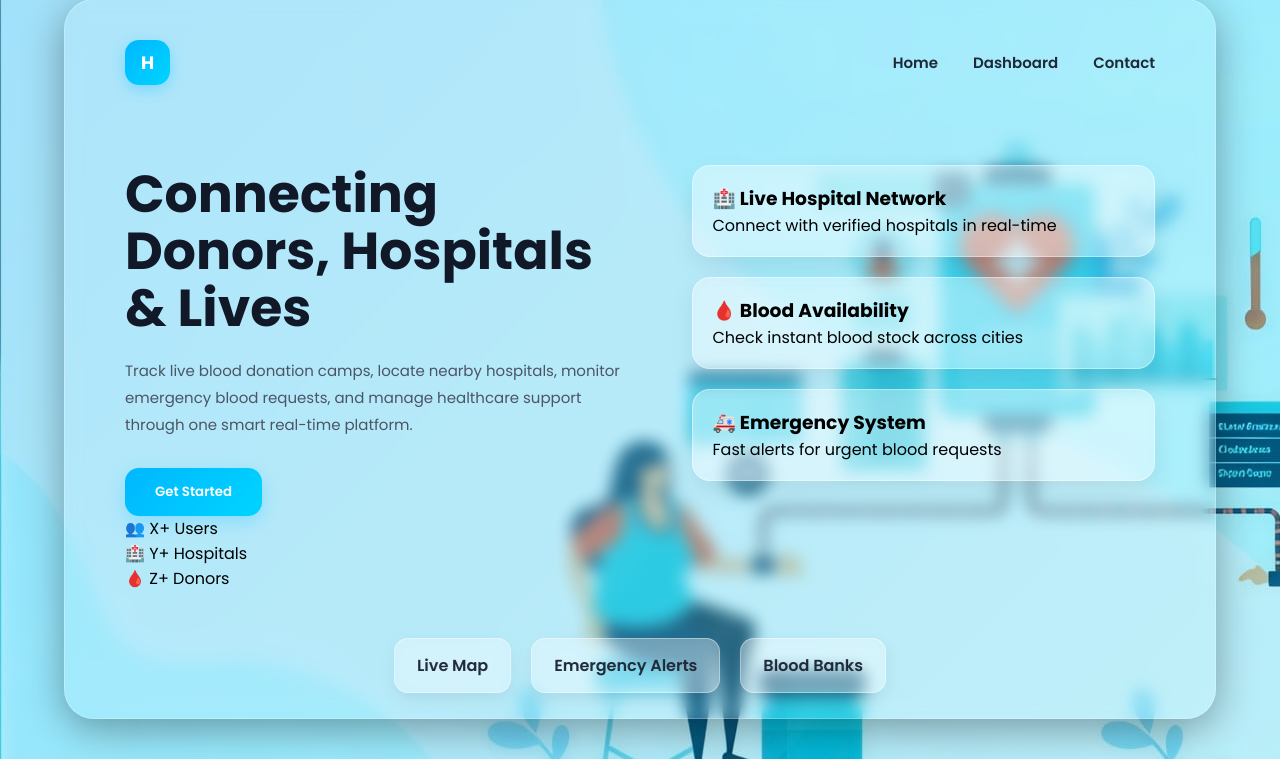
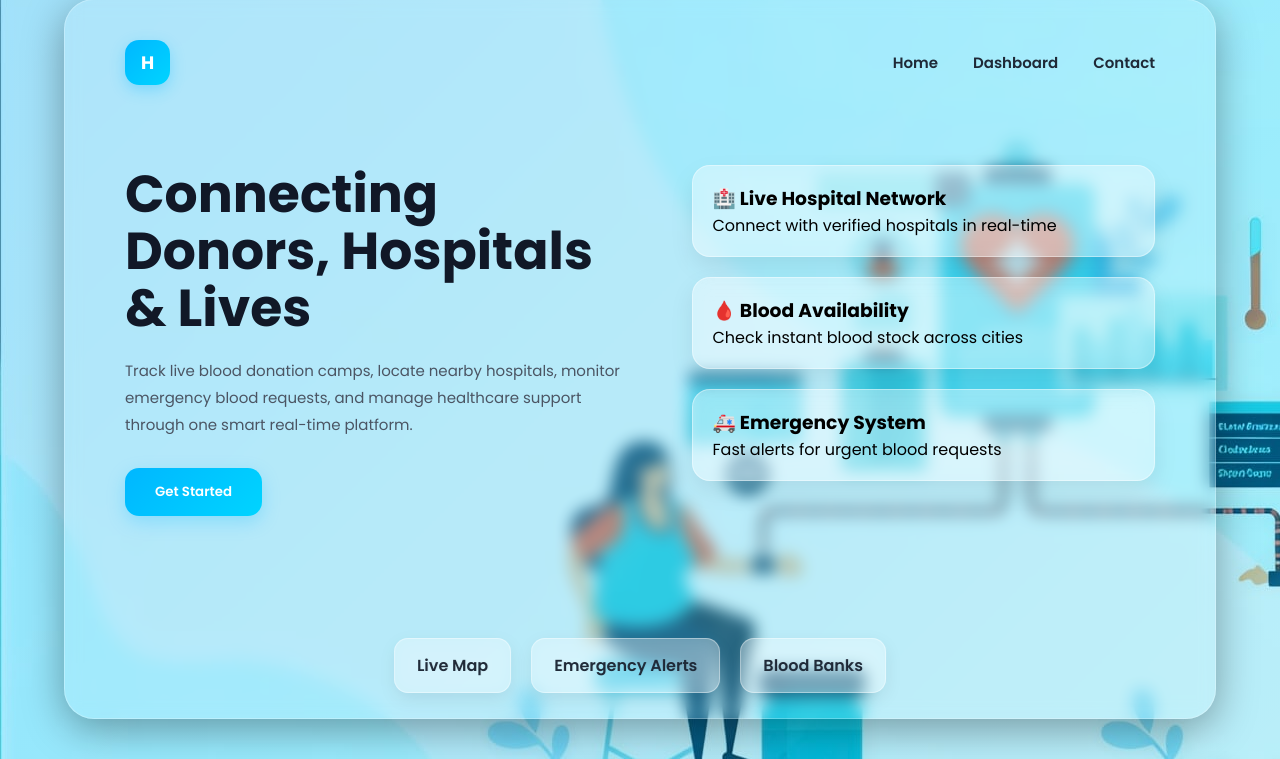
Before and after one commit to zin-web/CODEFLOW2026-KeyboardWarriors-HealthBridge, a Flask app: page / in a window 1280 px wide. Shown: the part 41-800 px from the top of the page. Run offline with Flask 3, Linux system fonts and the light colour scheme.

Commit message:
Final changes added to the landing page and support page

```diff
--- a/templates/Landing.html
+++ b/templates/Landing.html
@@ -280,11 +280,6 @@ border: 1px solid rgba(255, 255, 255, 0.25);
 
 </div>
 
-    <div class="stats">
-  <div>👥 X+ Users</div>
-  <div>🏥 Y+ Hospitals</div>
-  <div>🩸 Z+ Donors</div>
-</div>
 
 
 
```
